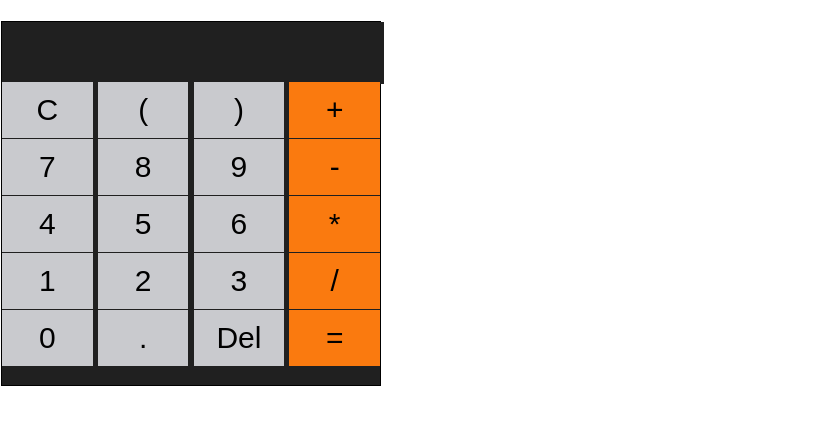
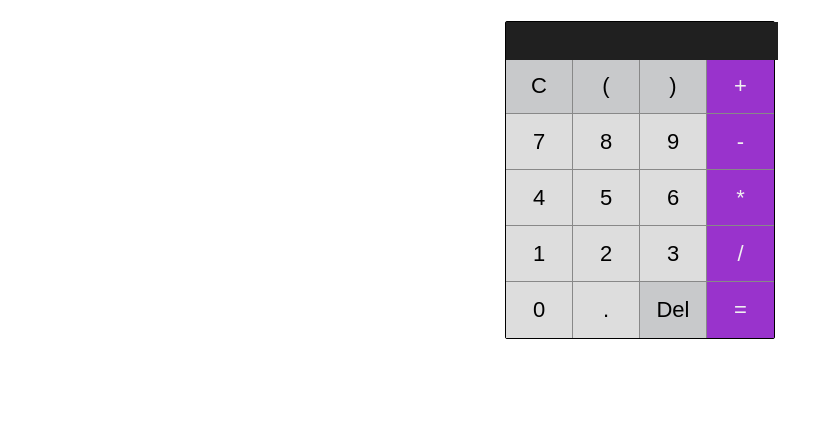
Before and after one commit to yureev/calcjs, a plain HTML site: page index.html in a window 1280 px wide. Shown: the whole page, without its empty margins (0-840 px from the left). Drawn offline with nearby package versions, Linux system fonts and the light colour scheme.

Commit message:
production

```diff
--- a/index.html
+++ b/index.html
@@ -11,21 +11,24 @@
     <form class="calculator">
         <div class="calculator__wrapper">
             <div class="calc__input">
-                <input title="display" class="calc__input-display" id="display" type="text"  onkeypress="getChar(event)"/>
+                <input title="display" class="calc__input-display" id="display"
+                       type="text"  onkeypress="getChar(event)"
+                       autofocus maxlength="22"
+                />
             </div>
             <div class="keyboards">
                 <ul class="key__list">
                     <li class="key__item">
-                        <button type="button" value="c" class="key__item_button" id="C">C</button>
+                        <button type="button" value="c" class="key__item_button key__item_service" id="C">C</button>
                     </li>
                     <li class="key__item">
-                        <button type="button" value="(" class="key__item_button key__item_number-action" id="power">(</button>
+                        <button type="button" value="(" class="key__item_button key__item_number-action key__item_service" id="power">(</button>
                     </li>
                     <li class="key__item">
-                        <button type="button" value=")" class="key__item_button key__item_number-action" id="power2">)</button>
+                        <button type="button" value=")" class="key__item_button key__item_number-action key__item_service" id="power2">)</button>
                     </li>
                     <li class="key__item">
-                        <button type="button" value="+" class="key__item_button key__item_number-action" id="+">+</button>
+                        <button type="button" value="+" class="key__item_button key__item_number-action key__item_action" id="+">+</button>
                     </li>
                     <li class="key__item">
                         <button type="button" value="7" class="key__item_button key__item_number-action" id="7">7</button>
@@ -37,7 +40,7 @@
                         <button type="button" value="9" class="key__item_button key__item_number-action" id="9">9</button>
                     </li>
                     <li class="key__item">
-                        <button type="button" value="-" class="key__item_button key__item_number-action" id="-">-</button>
+                        <button type="button" value="-" class="key__item_button key__item_number-action key__item_action" id="-">-</button>
                     </li>
                     <li class="key__item">
                         <button type="button" value="4" class="key__item_button key__item_number-action" id="4">4</button>
@@ -49,7 +52,7 @@
                         <button type="button" value="6" class="key__item_button key__item_number-action" id="6">6</button>
                     </li>
                     <li class="key__item">
-                        <button type="button" value="*" class="key__item_button key__item_number-action" id="*">*</button>
+                        <button type="button" value="*" class="key__item_button key__item_number-action key__item_action" id="*">*</button>
                     </li>
                     <li class="key__item">
                         <button type="button" value="1" class="key__item_button key__item_number-action" id="1">1</button>
@@ -61,7 +64,7 @@
                         <button type="button" value="3" class="key__item_button key__item_number-action" id="3">3</button>
                     </li>
                     <li class="key__item">
-                        <button type="button" value="/" class="key__item_button key__item_number-action" id="/">/</button>
+                        <button type="button" value="/" class="key__item_button key__item_number-action key__item_action" id="/">/</button>
                     </li>
                     <li class="key__item">
                         <button type="button" value="0" class="key__item_button key__item_number-action" id="0">0</button>
@@ -69,63 +72,15 @@
                     <li class="key__item">
                         <button type="button" value="." class="key__item_button key__item_number-action" id=".">.</button>
                     </li>
-
                     <li class="key__item">
-                        <button type="button" value="<&#45;&#45;" class="key__item_button" id="Del">Del</button>
+                        <button type="button" value="<&#45;&#45;" class="key__item_button key__item_service" id="Del">Del</button>
                     </li>
                     <li class="key__item">
-                        <button type="button" value="=" class="key__item_button" id="equal">=</button>
+                        <button type="button" value="=" class="key__item_button key__item_action" id="equal">=</button>
                     </li>
                 </ul>
             </div>
         </div>
     </form>
-
-
-
-    <!--&lt;!&ndash; CALCULATOR &ndash;&gt;-->
-    <!--<div class="calculator">-->
-        <!--&lt;!&ndash; CALCULATOR FORM &ndash;&gt;-->
-        <!--<form class="calculator__form">-->
-            <!--&lt;!&ndash; CALCULATOR ROW &ndash;&gt;-->
-            <!--<div class="calculator__row">-->
-                <!--<input class="calculator__display" id="display" type="text" disabled />-->
-            <!--</div>-->
-            <!--&lt;!&ndash; CALCULATOR ROW &ndash;&gt;-->
-            <!--<div class="calculator__row">-->
-                <!--<button type="button" value="c" class="calculator__key calculator__clear"></button>-->
-                <!--<button type="button" value="<&#45;&#45;" class="calculator__key calculator__backspace"></button>-->
-                <!--<button type="button" value="^3" class="calculator__key calculator__power"></button>-->
-                <!--<button type="button" value="+" class="calculator__key calculator__button"></button>-->
-            <!--</div>-->
-            <!--&lt;!&ndash; CALCULATOR ROW &ndash;&gt;-->
-            <!--<div class="calculator__row">-->
-                <!--<button type="button" value="9" class="calculator__key calculator__button"></button>-->
-                <!--<button type="button" value="8" class="calculator__key calculator__button"></button>-->
-                <!--<button type="button" value="7" class="calculator__key calculator__button"></button>-->
-                <!--<button type="button" value="-" class="calculator__key calculator__button"></button>-->
-            <!--</div>-->
-            <!--&lt;!&ndash; CALCULATOR ROW &ndash;&gt;-->
-            <!--<div class="calculator__row">-->
-                <!--<button type="button" value="6" class="calculator__key calculator__button"></button>-->
-                <!--<button type="button" value="5" class="calculator__key calculator__button"></button>-->
-                <!--<button type="button" value="4" class="calculator__key calculator__button"></button>-->
-                <!--<button type="button" value="*" class="calculator__key calculator__button"></button>-->
-            <!--</div>-->
-            <!--&lt;!&ndash; CALCULATOR ROW &ndash;&gt;-->
-            <!--<div class="calculator__row">-->
-                <!--<button type="button" value="3" class="calculator__key calculator__button"></button>-->
-                <!--<button type="button" value="2" class="calculator__key calculator__button"></button>-->
-                <!--<button type="button" value="1" class="calculator__key calculator__button"></button>-->
-                <!--<button type="button" value="/" class="calculator__key calculator__button"></button>-->
-            <!--</div>-->
-            <!--&lt;!&ndash; CALCULATOR ROW &ndash;&gt;-->
-            <!--<div class="calculator__row">-->
-                <!--<button type="button" value="0" class="calculator__key calculator__button"></button>-->
-                <!--<button type="button" value="." class="calculator__key calculator__button"></button>-->
-                <!--<button type="button" value="=" class="calculator__key calculator__key&#45;&#45;equal"></button>-->
-            <!--</div>-->
-        <!--</form>-->
-    <!--</div>-->
 </body>
 </html>
--- a/index.js
+++ b/index.js
@@ -20,7 +20,7 @@ $(document).ready(function () {
     // вычислить результат
     equal.on('click', function () {
         // 1000000000/100000000 для нормального вывода 0.1+0.2(и других)
-        display.val( Math.round(eval(display.val())* 10000000000) / 10000000000);
+        display.val( Math.round(eval(display.val())* 1000000000000000) / 1000000000000000);
     });
 
     // удалить последний символ
@@ -28,13 +28,13 @@ $(document).ready(function () {
         display.val( display.val().substring(0, display.val().length-1) );
     });
 
-    // event.type должен быть keypress
+    // разрешенные символы (event.type должен быть keypress)
     getChar = function (event) {
         if (event.which == null) { // IE
             if (event.keyCode > 39 && event.keyCode < 58 && event.keyCode != 44) {
                 return; // цифры и действия
             } else if (event.keyCode == 13 || event.keyCode == 61){
-                display.val( Math.round(eval(display.val())* 10000000000) / 10000000000);
+                display.val( Math.round(eval(display.val())* 1000000000000000) / 1000000000000000);
             }
             return event.preventDefault()
         }
@@ -42,9 +42,15 @@ $(document).ready(function () {
             if (event.which > 39 && event.which < 58 && event.which != 44) {
                 return; // цифры и действия
             } else if (event.which == 13 || event.which == 61){
-                display.val( Math.round(eval(display.val())* 10000000000) / 10000000000);
+                display.val( Math.round(eval(display.val())* 1000000000000000) / 1000000000000000);
             }
             return event.preventDefault();
         }
     };
+
+    // запрет на вставку
+    document.getElementById("display").onpaste = function() {
+        return false;
+    };
+
 });
--- a/index.sass
+++ b/index.sass
@@ -15,27 +15,29 @@ ul
   li
     list-style: none
 
-
 html, body
   width: 100%
   height: 100%
 
 body
-  font-family: Arial, sans-serif
-  margin: 20px auto
+  font-family: Tahoma, Arial, sans-serif
+  margin: 0
+  overflow: hidden
 
   .calculator
-    width: 380px
+    width: 270px
     background-color: #f0f0f0
     border: 1px solid #ffffff
+    margin: 20px auto
 
     .calculator__wrapper
       background-color: #202020
       border: 1px solid #000000
+      border-radius: 2px
 
       .calc__input
         width: 100%
-        height: 60px
+        height: 36px
 
         .calc__input-display
           background-color: #202020
@@ -44,30 +46,34 @@ body
           width: 100%
           height: 100%
           text-align: right
-          font-size: 50px
+          font-size: 22px
 
       .keyboards
         .key__list
-          text-align: justify
-
-          &:after
-            content: ''
-            display: inline-block
-            height: 0
-            width: 100%
+          @include clearfix
 
           .key__item
             height: 56px
-            width: 24%
-            display: inline-block
-            margin-bottom: 1px
+            width: 25%
+            float: left
+
             .key__item_button
               width: 100%
               height: 100%
-              background-color: #c9cace
+              background-color: #dddddd
               border: none
-              font-size: 30px
+              font-size: 22px
+              border-right: 1px solid #888
+              border-bottom: 1px solid #888
 
-          .key__item:nth-child(4n)
+            .key__item_action
+              background-color: #9933CC
+              border-right: none
+              color: #f0f0f0
+
+            .key__item_service
+              background-color: #c8c9cb
+
+          .key__item:nth-last-child(-n+4)
             .key__item_button
-              background-color: #fa7a0f
+              border-bottom: none
```
Also changed, not shown: index.css, 1 other file.
